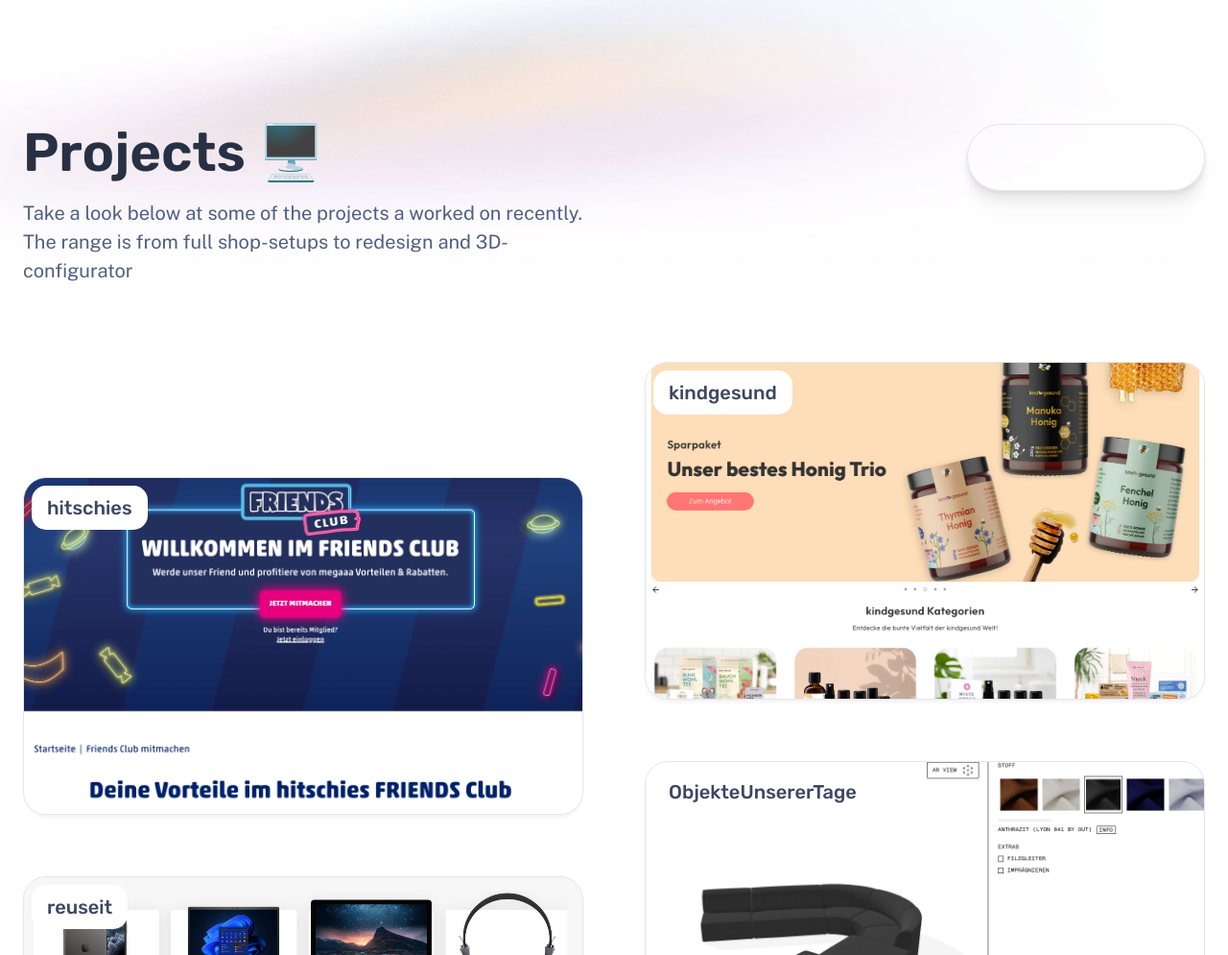
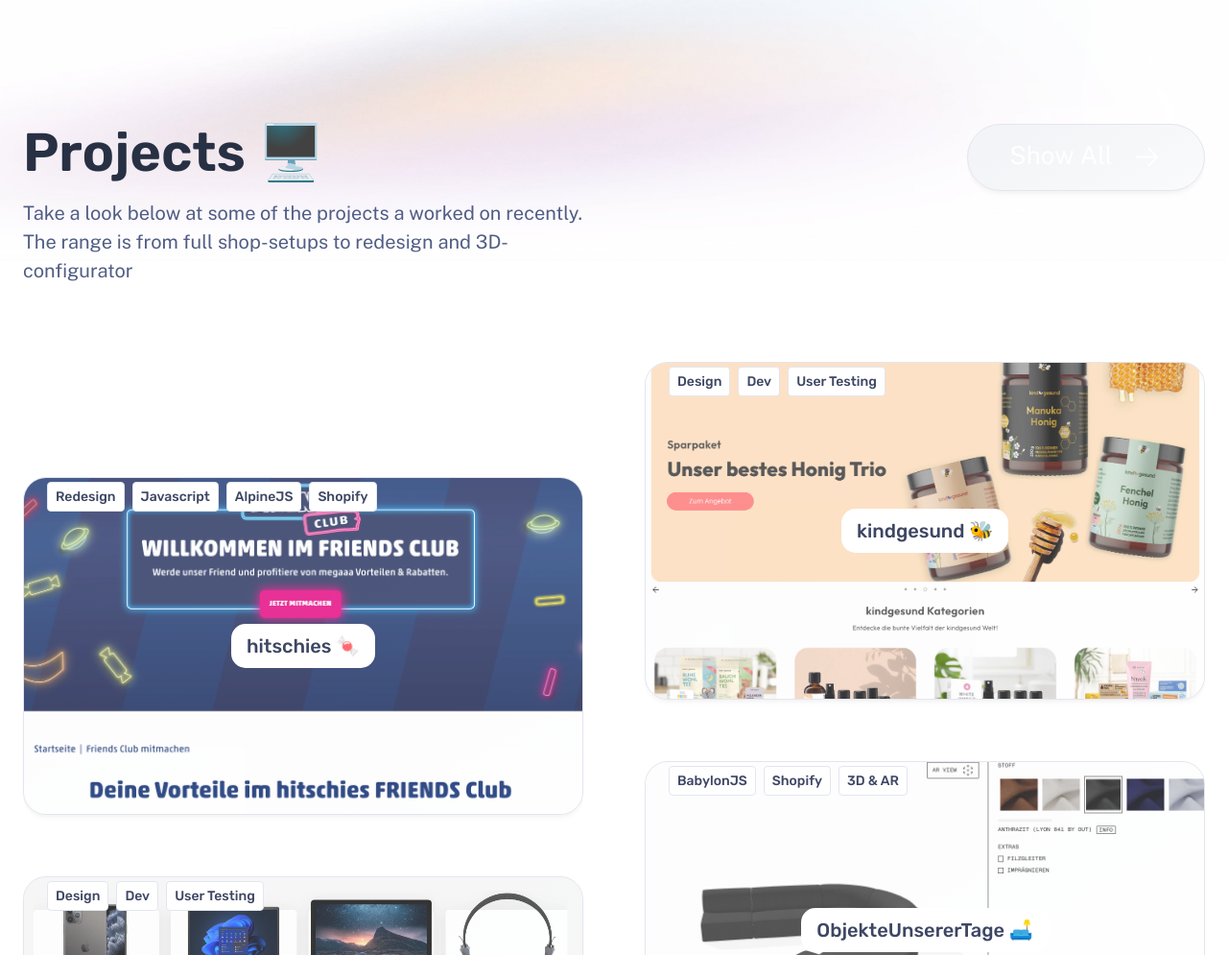
Before and after one commit to grosscoding/grosscoding-home, an Astro site: page / in a window 1280 px wide. Shown: the part 1000-1995 px from the top of the page at 96% size. Built offline with nearby package versions, Linux system fonts and the light colour scheme; Astro itself is replaced by a stand-in of ours.

Commit message:
cta styling

```diff
--- a/src/components/CallToAction.astro
+++ b/src/components/CallToAction.astro
@@ -22,9 +22,9 @@
 		border-radius: 0px;
 		overflow: hidden;
 		border-radius: 999rem;
-		background: transparent;
+		background: var(--gradient-subtle);
+    	box-shadow: var(--shadow-sm);
 		border: 1px solid var(--gray-800);
-		box-shadow: var(--shadow-md);
 		white-space: nowrap;
 	}
 
--- a/src/components/PortfolioPreview.astro
+++ b/src/components/PortfolioPreview.astro
@@ -1,5 +1,6 @@
 ---
 import type { CollectionEntry } from 'astro:content';
+import Pill from './Pill.astro';
 
 interface Props {
 	project: CollectionEntry<'work'>;
@@ -10,12 +11,17 @@
 
 <a class="card" href={`/work/${slug}`}>
 	<span class="title">{data.title}</span>
+	<div class="tag-pills">
+		{data.tags.map((t) => <div class="tag">{t}</div>)}
+	</div>
 	<img src={data.img} alt={data.img_alt || ''} loading="lazy" decoding="async" />
 </a>
 
 <style>
 	.card {
 		display: grid;
+		z-index: 1;
+		position: relative;
 		grid-template: auto 1fr / auto 1fr;
 		height: 11rem;
 		background: var(--gradient-subtle);
@@ -34,10 +40,37 @@
 		box-shadow: var(--shadow-md);
 	}
 
+	.tag-pills{
+		position: absolute;
+		z-index: 2;
+		top: 0rem;
+		left: 20px;
+		display: flex;
+		flex-direction: row;
+	}
+
+	.tag-pills .tag{
+		z-index: 2;
+		border-radius: 999rem;
+    	border: 1px solid var(--gray-800);
+		background: var(--gray-999);
+		color: var(--gray-200);
+		padding: 0.25rem 0.5rem;
+		margin: 0.25rem;
+		border-radius: 0.25rem;
+		font-size: var(--text-sm);
+	}
+
 	.title {
-		grid-area: 1 / 1 / 2 / 2;
+		position: absolute;
 		z-index: 1;
-		margin: 0.5rem;
+		top: 0;
+		left: 0;
+		right: 0;
+		bottom: 0;
+		width: fit-content;
+		height: fit-content;
+		margin: auto;
 		padding: 0.5rem 1rem;
 		background: var(--gray-999);
 		color: var(--gray-200);
@@ -49,6 +82,14 @@
 		width: 100%;
 		height: 100%;
 		object-fit: cover;
+		opacity: 0.8;
+		box-shadow: var(--shadow-sm);
+		border-radius: 0.75rem;
+		transition: transform 0.5s ease-in-out;
+	}
+
+	img:hover{
+		transform: scale(1.05);
 	}
 
 	@media (min-width: 50em) {
--- a/src/content/work/hitschies.md
+++ b/src/content/work/hitschies.md
@@ -1,5 +1,5 @@
 ---
-title: hitschies
+title: hitschies 🍬
 publishDate: 2020-03-02 00:00:00
 img: /assets/hitschies.png
 img_alt: Iridescent ripples of a bright blue and pink liquid
--- a/src/content/work/kindgesund.md
+++ b/src/content/work/kindgesund.md
@@ -1,5 +1,5 @@
 ---
-title: kindgesund
+title: kindgesund 🐝
 publishDate: 2020-03-02 00:00:00
 img: /assets/kindgesund.png
 img_alt: Iridescent ripples of a bright blue and pink liquid
--- a/src/content/work/nested/reuseit.md
+++ b/src/content/work/nested/reuseit.md
@@ -1,5 +1,5 @@
 ---
-title: reuseit
+title: reuseit 💻
 publishDate: 2020-03-02 00:00:00
 img: /assets/reuseit.png
 img_alt: Iridescent ripples of a bright blue and pink liquid
--- a/src/content/work/out.md
+++ b/src/content/work/out.md
@@ -1,5 +1,5 @@
 ---
-title: ObjekteUnsererTage
+title: ObjekteUnsererTage 🛋️
 publishDate: 2020-03-02 00:00:00
 img: /assets/out.png
 img_alt: Iridescent ripples of a bright blue and pink liquid
```
